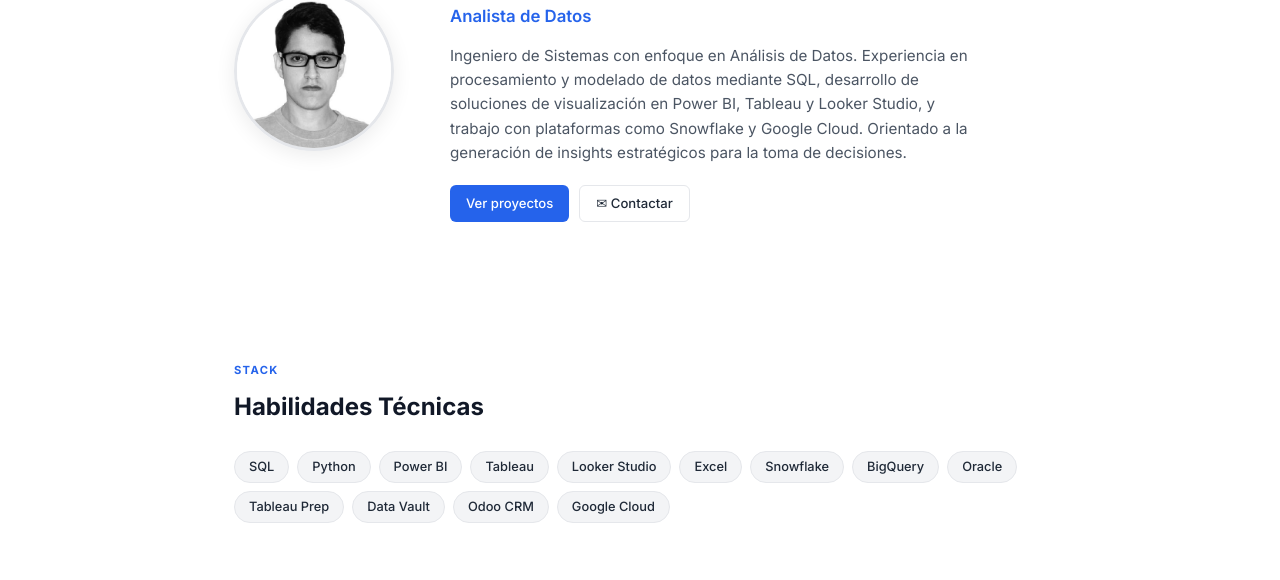
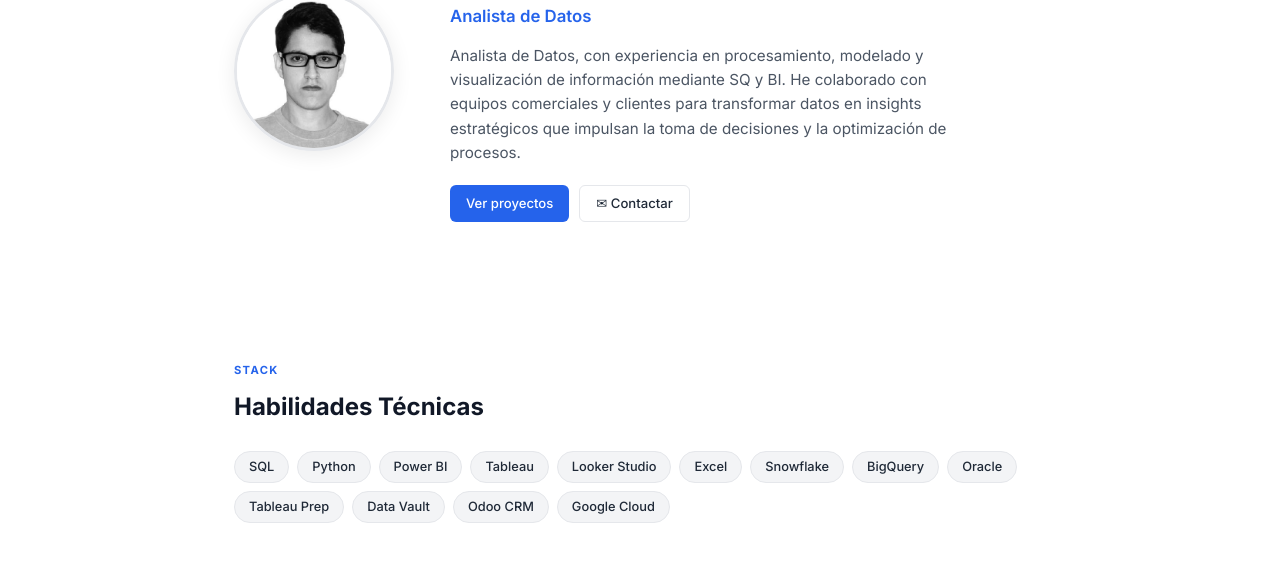
Before and after one commit to n4mat/portfolio, a plain HTML site: page portfolio.html in a window 1280 px wide. Shown: the part 220-800 px from the top of the page. Drawn offline with Linux system fonts and the light colour scheme.

Commit message:
Update portfolio.html

```diff
--- a/portfolio.html
+++ b/portfolio.html
@@ -200,10 +200,10 @@
     <h1>Javier Alexander<br/>Morachimo Echevarria</h1>
     <div class="title">Analista de Datos</div>
     <p>
-      Ingeniero de Sistemas con enfoque en Análisis de Datos. Experiencia en procesamiento y
-      modelado de datos mediante SQL, desarrollo de soluciones de visualización en Power BI,
-      Tableau y Looker Studio, y trabajo con plataformas como Snowflake y Google Cloud.
-      Orientado a la generación de insights estratégicos para la toma de decisiones.
+      Analista de Datos, con experiencia en procesamiento, modelado y
+      visualización de información mediante SQ y BI. He colaborado con
+      equipos comerciales y clientes para transformar datos en insights
+      estratégicos que impulsan la toma de decisiones y la optimización de procesos.
     </p>
     <div class="hero-links">
       <a href="#proyectos" class="btn-primary">Ver proyectos</a>
```
